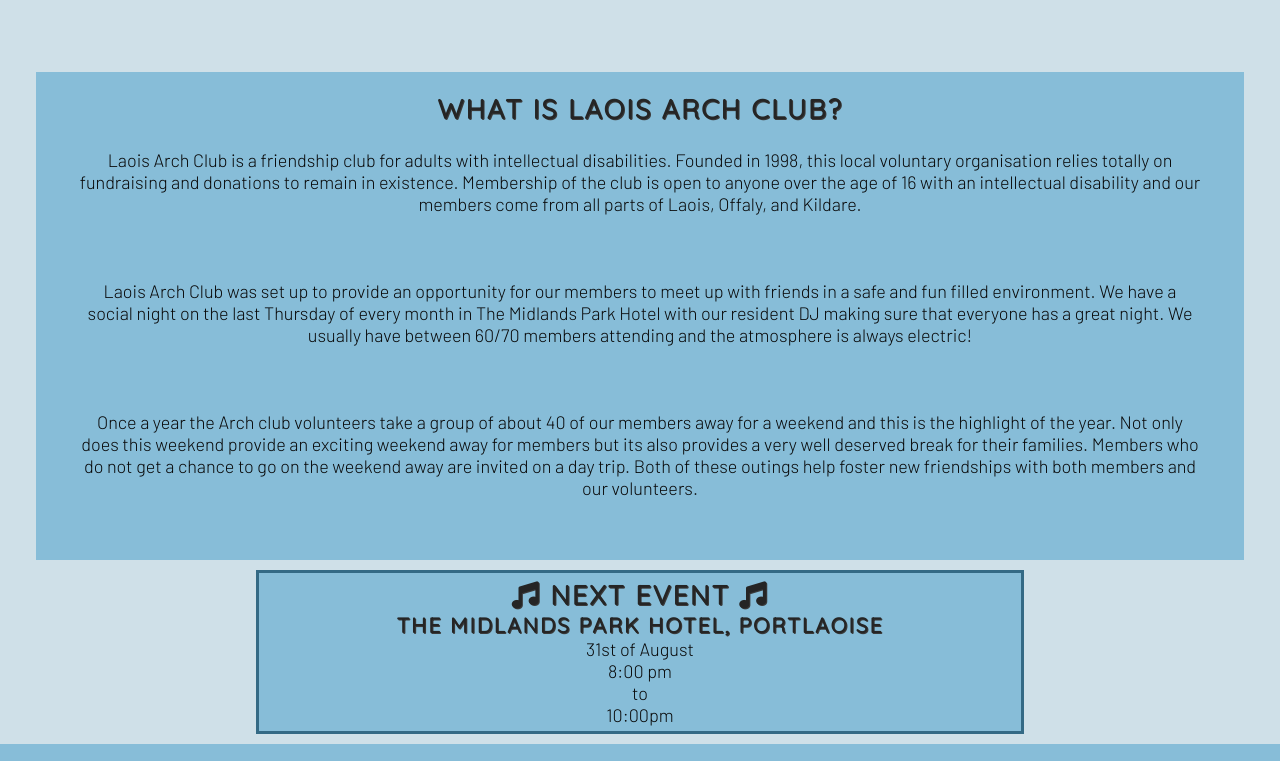
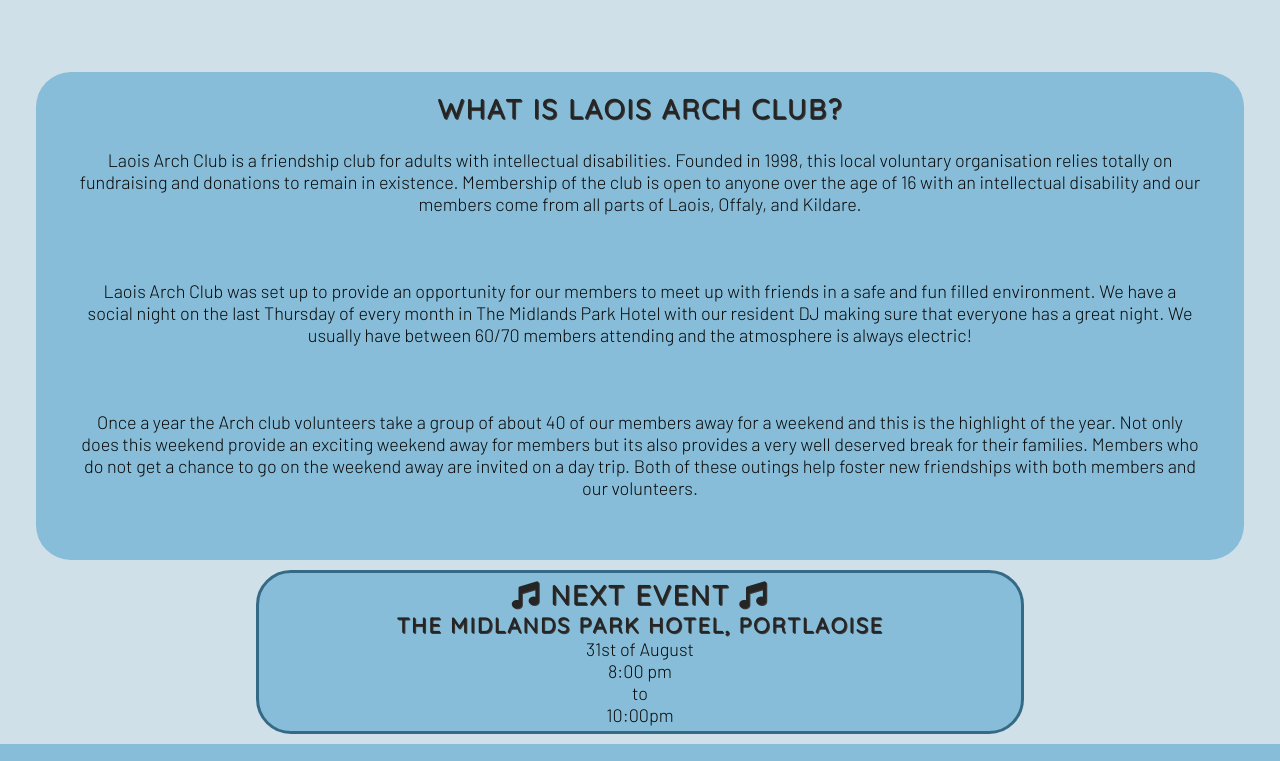
Before and after one commit to Conal2023/LaoisArchClub, a plain HTML site: page index.html in a window 1280 px wide. Shown: the part 535-1296 px from the top of the page. Drawn offline with Linux system fonts and the light colour scheme.

Commit message:
add curve to corners on about, next event, and contact us boxes

```diff
--- a/assets/css/style.css
+++ b/assets/css/style.css
@@ -111,6 +111,7 @@ main {
     background-color: #87bdd8;
     text-align: center;
     font-size: large;
+    border-radius: 35px;
 }
 
 #about>p {
@@ -129,6 +130,7 @@ main {
     background-color: #87bdd8;
     text-align: center;
     font-size: large;
+    border-radius: 35px;
 }
 
 /* Gallery page */
@@ -155,6 +157,7 @@ main {
     background-color: #87bdd8;
     text-align: center;
     font-size: large;
+    border-radius: 35px;
 }
 
 #love-to-hear-from-you>p {
```
